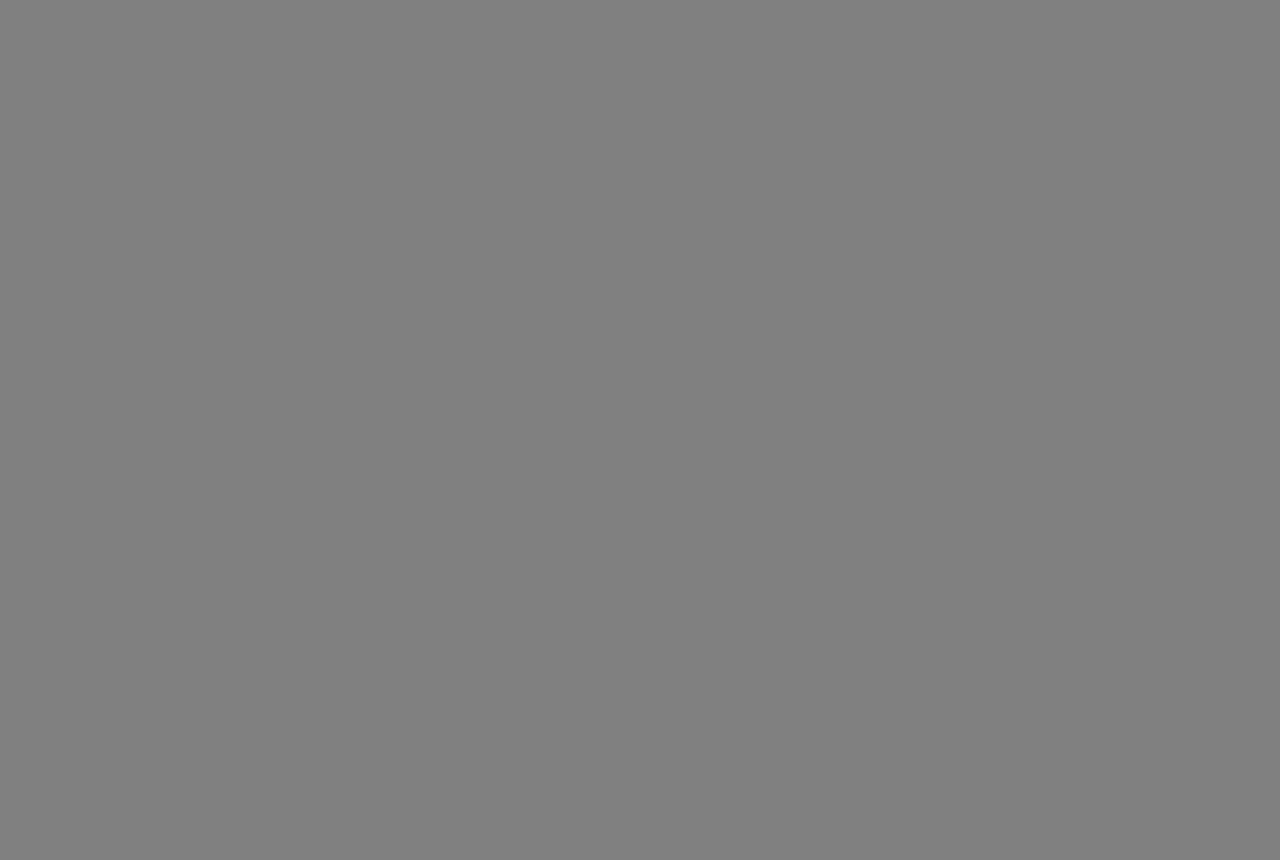
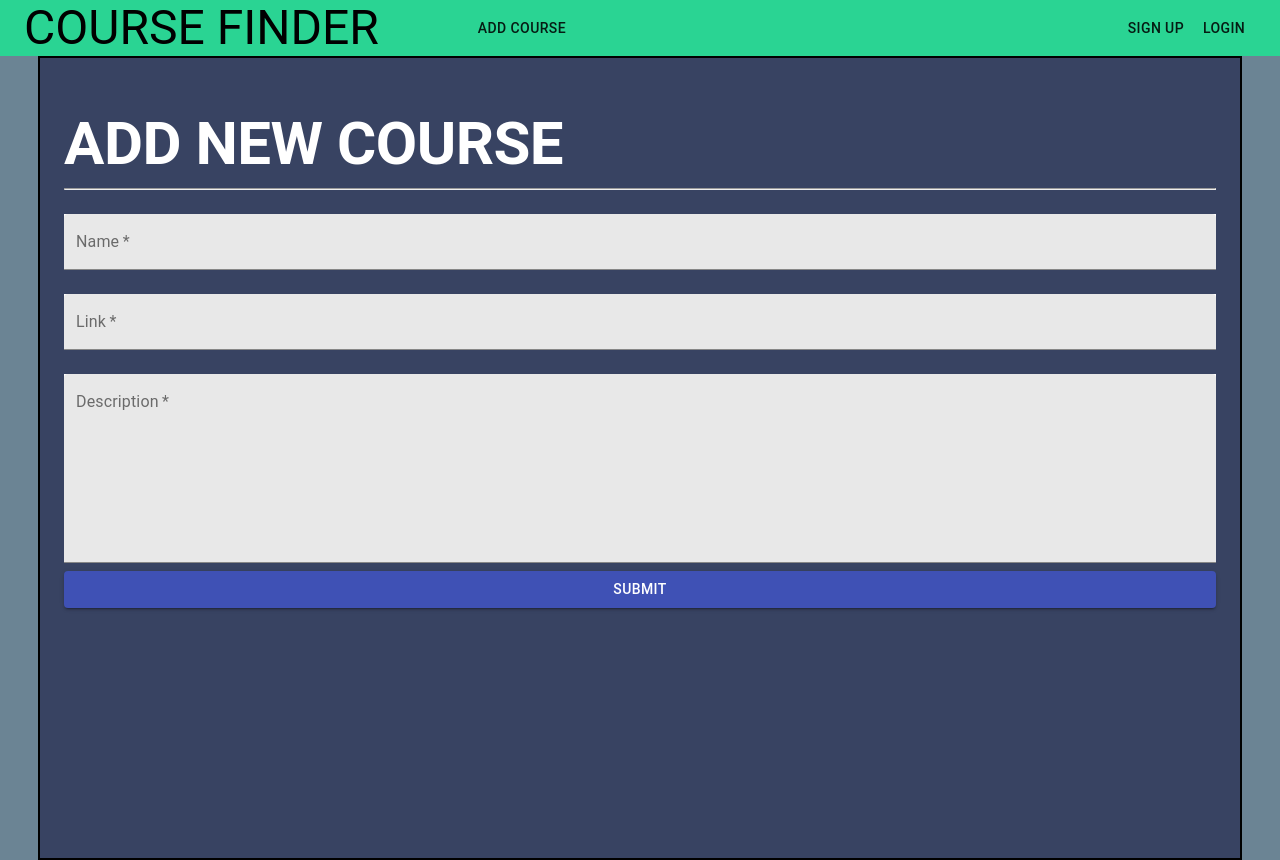
Before and after one commit to mrBeniek/Course-Finder-client, a React (Create React App) app: page /addcourse in a window 1280 px wide. Before the commit the page ends 800 px from the top, so only its background shows below. Built offline with nearby package versions, Linux system fonts and the light colour scheme.

Commit message:
Pages: added 'AddCourse'
Layout: added 'Add Course' button

Tinkered with CSS

```diff
--- a/src/App.js
+++ b/src/App.js
@@ -4,6 +4,7 @@ import { Route, Switch } from 'react-router-dom';
 import Home from 'pages/Home';
 import Login from 'pages/Login';
 import Signup from 'pages/Signup';
+import AddCourse from 'pages/AddCourse';
 
 function App() {
   return (
@@ -11,6 +12,7 @@ function App() {
       <Route exact path="/" component={Home} />
       <Route path="/login" component={Login} />
       <Route path="/signup" component={Signup} />
+      <Route path="/addcourse" component={AddCourse} />
     </Switch>
   );
 }
--- a/src/_app.scss
+++ b/src/_app.scss
@@ -1,7 +1,7 @@
 //@import '_app.scss';
 
 body {
-  background-color: gray;
+  background-color: rgb(107, 132, 148);
 }
 
 .flex-solo {
@@ -13,3 +13,7 @@ body {
   justify-content: center;
   align-items: center;
 }
+
+.white-font {
+  color: white;
+}
--- /dev/null
+++ b/src/components/AddCourseMain.js
@@ -0,0 +1,56 @@
+import styles from './AddCourseMain.module.scss';
+import React, { useState } from 'react';
+import InputField from 'components/common/InputField';
+import Container from '@material-ui/core/Container';
+import Typography from '@material-ui/core/Typography';
+import Button from '@material-ui/core/Button';
+
+const AddCourseMain = () => {
+  const [courseName, setCourseName] = useState('');
+  const [courseLink, setCourseLink] = useState('');
+  const [courseDesc, setCourseDesc] = useState('');
+
+  const handleChange = state => event => {
+    state(event.target.value);
+  };
+
+  const handleSubmit = () => {};
+
+  return (
+    <Container maxWidth="lg" className="white-font">
+      <Typography className={styles.header} variant="h2">
+        ADD NEW COURSE
+      </Typography>
+      <hr />
+      <InputField
+        label="Name"
+        value={courseName}
+        onChange={handleChange(setCourseName)}
+      />
+      <InputField
+        label="Link"
+        value={courseLink}
+        onChange={handleChange(setCourseLink)}
+      />
+      <InputField
+        label="Description"
+        value={courseDesc}
+        multiline
+        rows={8}
+        onChange={handleChange(setCourseDesc)}
+      />
+
+      <Button
+        type="submit"
+        fullWidth
+        variant="contained"
+        color="primary"
+        onClick={handleSubmit}
+      >
+        Submit
+      </Button>
+    </Container>
+  );
+};
+
+export default AddCourseMain;
--- /dev/null
+++ b/src/components/AddCourseMain.module.scss
@@ -0,0 +1,5 @@
+.header {
+  color: white;
+  font-weight: 600;
+  margin-top: 50px;
+}
--- a/src/components/common/InputField.js
+++ b/src/components/common/InputField.js
@@ -5,7 +5,8 @@ const InputField = ({ ...props }) => {
   return (
     <React.Fragment>
       <TextField
-        variant="outlined"
+        style={{ background: 'white' }}
+        variant="filled"
         margin="normal"
         required
         fullWidth
--- a/src/components/layout/Layout.js
+++ b/src/components/layout/Layout.js
@@ -1,13 +1,15 @@
+import styles from './Layout.module.scss';
 import React from 'react';
 import Navbar from './Navbar';
-import Sidebar from './Sidebar';
+// import Sidebar from './Sidebar';
 
 const Layout = ({ children }) => {
   return (
     <div>
       <Navbar />
-      <Sidebar />
-      {children}
+      <div className={styles.main}>
+        <div className={styles.centerCont}>{children}</div>
+      </div>
     </div>
   );
 };
--- /dev/null
+++ b/src/components/layout/Layout.module.scss
@@ -0,0 +1,14 @@
+@import '_app.scss';
+
+.main {
+  @extend .flex-mid-full;
+}
+
+.centerCont {
+  background-color: rgb(56, 67, 98);
+  border: solid black 2px;
+  margin-top: 7vh;
+  min-height: 100vh;
+  max-width: 1200px;
+  width: 100%;
+}
--- a/src/components/layout/Navbar.js
+++ b/src/components/layout/Navbar.js
@@ -14,8 +14,6 @@ const Navbar = () => {
     else setLoginState(false);
   }, [loginState]);
 
-  const handleAdd = () => {};
-
   const handleLogout = () => {
     localStorage.removeItem('token');
     localStorage.removeItem('userInfo');
@@ -30,7 +28,10 @@ const Navbar = () => {
     <Container className={styles.container} maxWidth="xl">
       <div className={styles.leftCont}>
         <Typography variant="h3">COURSE FINDER</Typography>
-        <Button onClick={handleAdd}>ADD COURSE</Button>
+        <ButtonRedirect
+          label="Add Course"
+          link="/addcourse"
+        />
       </div>
 
       {loginState ? (
--- a/src/components/layout/Navbar.module.scss
+++ b/src/components/layout/Navbar.module.scss
@@ -1,7 +1,7 @@
 @import '_app.scss';
 
 .container {
-  background-color: white;
+  background-color: rgb(42, 212, 147);
   width: 100%;
   height: 7vh;
   display: flex;
--- /dev/null
+++ b/src/pages/AddCourse.js
@@ -0,0 +1,15 @@
+import React from 'react';
+import Layout from 'components/layout/Layout';
+import AddCourseMain from 'components/AddCourseMain';
+
+const Home = () => {
+  return (
+    <div>
+      <Layout>
+        <AddCourseMain />
+      </Layout>
+    </div>
+  );
+};
+
+export default Home;
```
